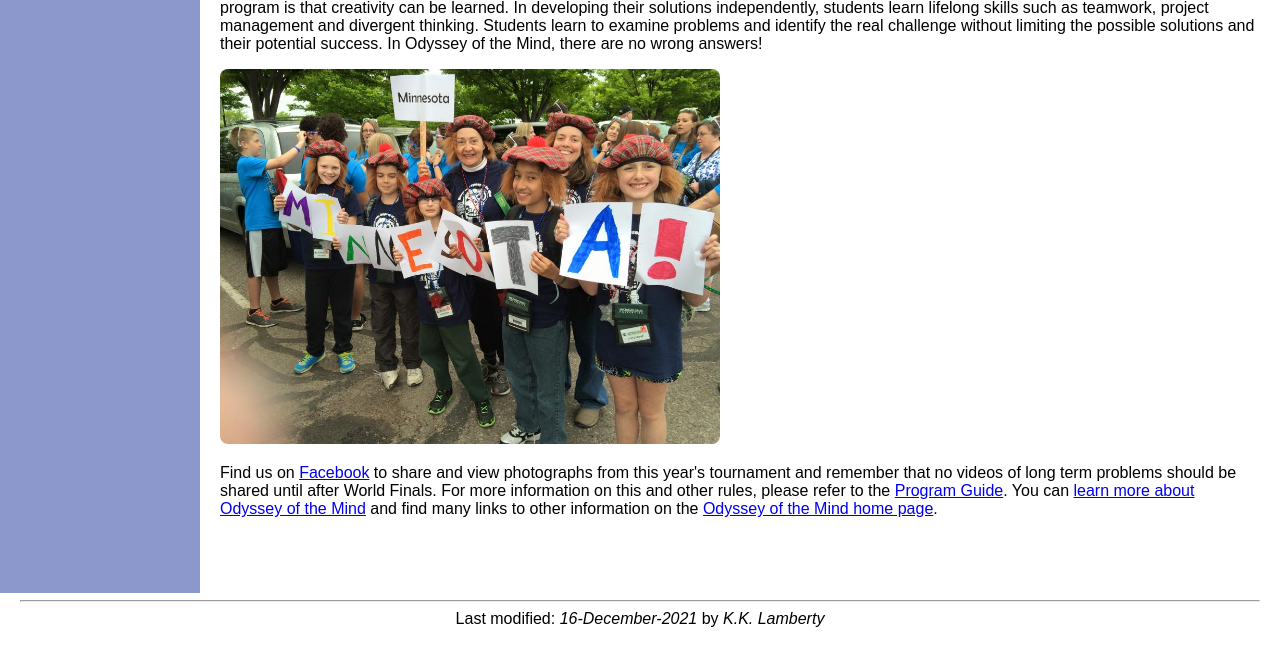
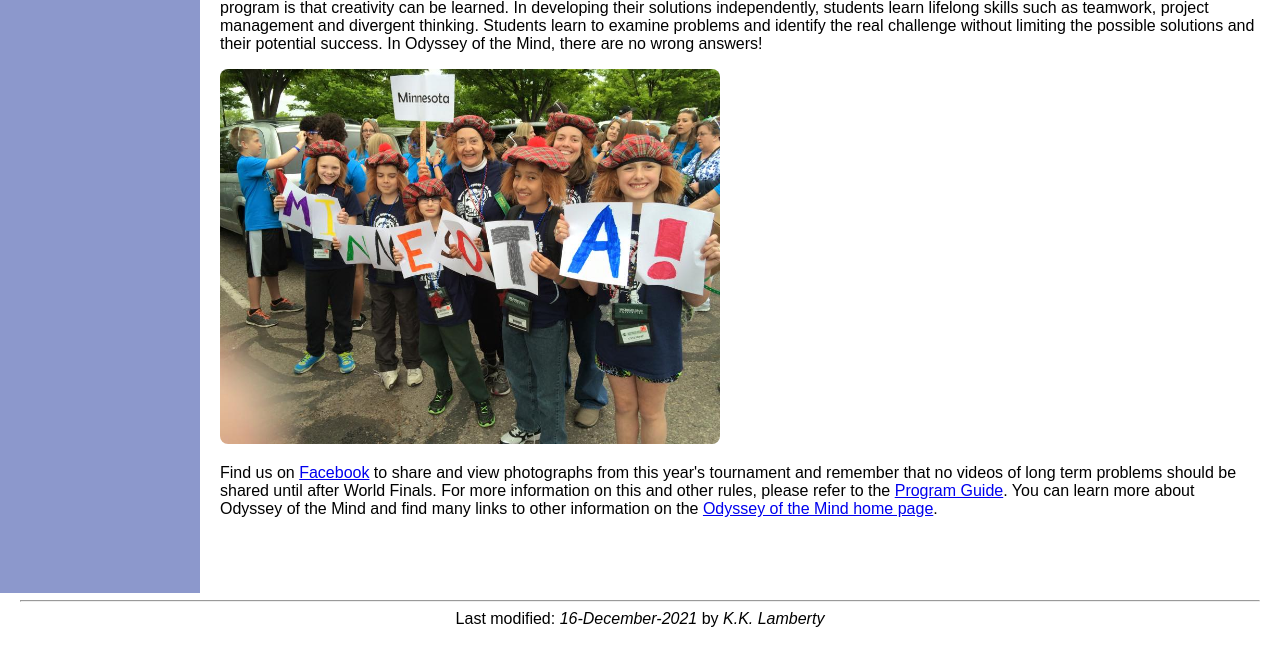
Before and after one commit to MN-Odyssey-of-the-Mind/OdysseyWebPage, a plain HTML site: page index.html in a window 1280 px wide. Shown: the part 207-855 px from the top of the page. Drawn offline with nearby package versions, Linux system fonts and the light colour scheme; a web font is replaced by a local one.

Commit message:
Update link to program guide and remove dead link

```diff
--- a/index.html
+++ b/index.html
@@ -50,8 +50,8 @@
         Find us on <a href="https://www.facebook.com/MNOdysseyoftheMind">Facebook</a> to share and view photographs
         from this year's tournament and remember that no videos of long term problems should be shared until after
         World Finals. For more information on this and other rules, please refer to the <a
-        href="https://www.odysseyofthemind.com/p/wp-content/uploads/2018/08/2019-program-guide.pdf">Program Guide</a>. You can <a
-        href="http://www.odysseyofthemind.com/learn_more.php">learn more about Odyssey of the Mind</a> and find many links to other information on the <a
+        href="https://www.odysseyofthemind.com/program-guide/">Program Guide</a>. You can
+        learn more about Odyssey of the Mind and find many links to other information on the <a
         href="http://www.odysseyofthemind.com">Odyssey of the Mind home page</a>.
       </p>
     </div>
```
